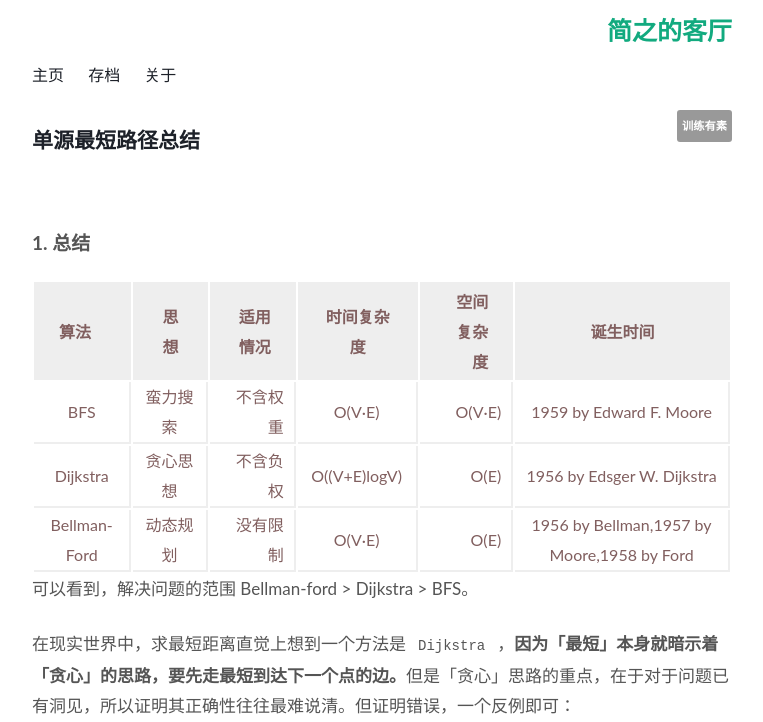
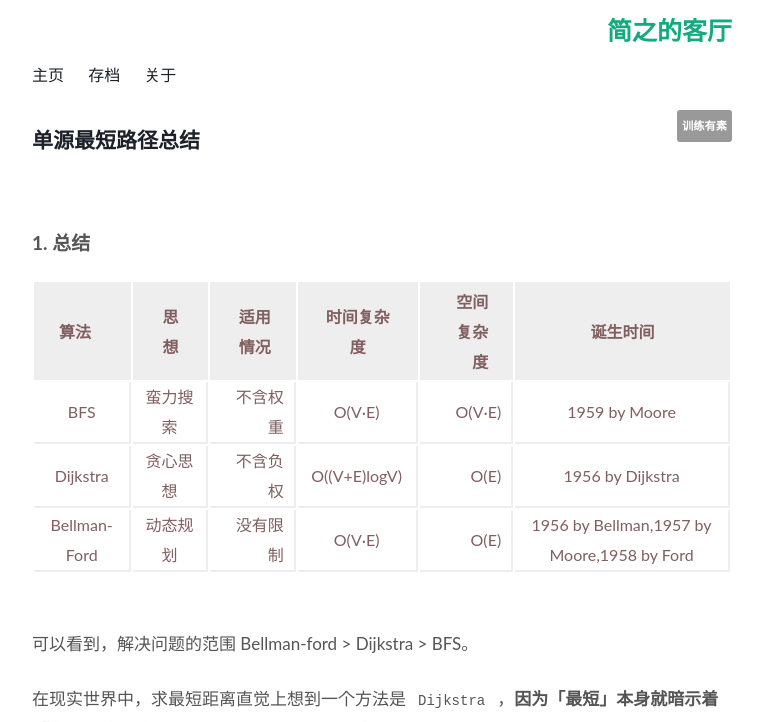
Before and after one commit to WillWang-X/willwang-x.github.io, a Jekyll site: the page built from _posts/2018-04-17-shortest-path.md, in a window 1280 px wide and 900 px high, cut to the strip 0-722 px from the top of the window. Shown: the whole strip, without its empty margins (258-1021 px from the left). Built offline with Jekyll 4.4.1, drawn with Linux system fonts in a browser that asks for light colours.

Commit message:
add shortest path

```diff
--- a/_posts/2018-04-17-shortest-path.md
+++ b/_posts/2018-04-17-shortest-path.md
@@ -16,9 +16,11 @@ published: true
 
 |算法|思想|适用情况|时间复杂度|空间复杂度|诞生时间|
 | ---|:---:|----:|:---:|----:|:---:|----:|
-|BFS|蛮力搜索|不含权重|O(V·E)|O(V·E)|1959 by Edward F. Moore|
-|Dijkstra|贪心思想|不含负权|O((V+E)logV)|O(E)|1956 by Edsger W. Dijkstra|
+|BFS|蛮力搜索|不含权重|O(V·E)|O(V·E)|1959 by Moore|
+|Dijkstra|贪心思想|不含负权|O((V+E)logV)|O(E)|1956 by Dijkstra|
 |Bellman-Ford|动态规划|没有限制|O(V·E)|O(E)|1956 by Bellman,1957 by Moore,1958 by Ford|
+
+<br>
 
 可以看到，解决问题的范围 Bellman-ford > Dijkstra > BFS。
 
```
